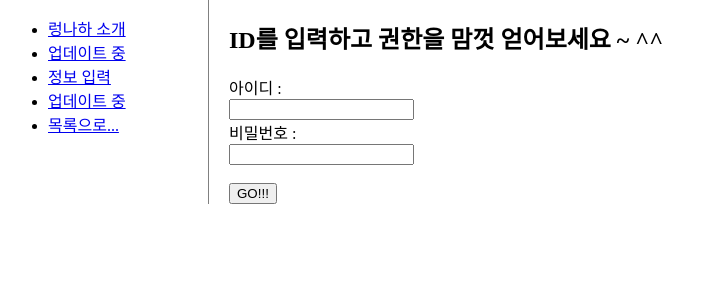
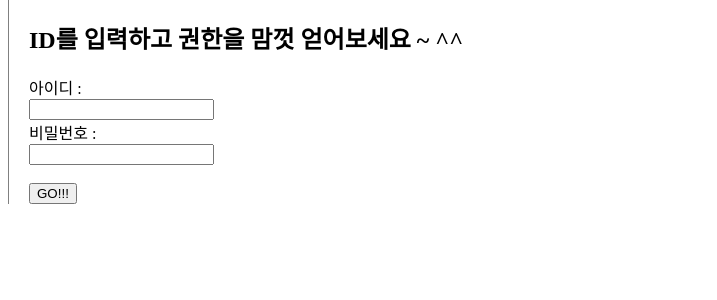
Before and after one commit to lungnahahd/Info_Lungnaha, a Django app: page /login.html/ in a window 1280 px wide. Shown: the part 129-429 px from the top of the page, without its empty margins (0-717 px from the left). Run offline with Django 3.2, Linux system fonts and the light colour scheme; some libraries are stand-ins or nearby versions.

Commit message:
Fix_login/out

```diff
--- a/Server/Server/urls.py
+++ b/Server/Server/urls.py
@@ -30,7 +30,7 @@ urlpatterns = [
     path('changedata',main.views.changedata, name='changedata'),
     path('update',main.views.update, name='update'),
     path('ckeditor/', include('ckeditor_uploader.urls')),
-    path('index.html/', main.views.mainview),
+    path('home.html/', main.views.home),
     path('index.html/post.html',main.views.postview),
     path('post.html',main.views.upload),
 
--- a/Server/main/models.py
+++ b/Server/main/models.py
@@ -5,11 +5,7 @@ from ckeditor.fields import RichTextField
 class infolist (models.Model):
     objects = models.Manager()
     title = models.CharField(max_length=200)
-    information = RichTextUploadingField(null=True)
-    # title = models.CharField(max_length=30)
-    # information = models.CharField(max_length=500)
-    # id = models.AutoField(primary_key=True)
-    # mainphoto = models.ImageField(blank=True, null=True)
+    information = RichTextUploadingField()
 
     def __str__(self):
         return self.title
--- a/Server/main/templates/about.html
+++ b/Server/main/templates/about.html
@@ -43,7 +43,7 @@
             <a class="nav-link" href="http://localhost:8000/about.html">About</a>
           </li>
           <li class="nav-item">
-            <a class="nav-link" href="http://localhost:8000/three.html.html">Sample Post</a>
+            <a class="nav-link" href="http://localhost:8000/three.htmlthree.html">Sample Post</a>
           </li>
           <li class="nav-item">
             <a class="nav-link" href="http://localhost:8000/contact.html">Contact</a>
--- a/Server/main/templates/home.html
+++ b/Server/main/templates/home.html
@@ -34,8 +34,8 @@
 
     <article>
       저의 비밀스러운 사이트에 오신 걸 환영합니다 ^^ 여기서 권한을 확인해주세요~
-      <input type="button" onclick="location.href ='login.html'" value="렁나하 인증">
-      <input type="button" onclick="location.href='logout.html'" value="권한 버리기">
+      <input type="button" onclick="location.href ='http://localhost:8000/login.html'" value="렁나하 인증">
+      <input type="button" onclick="location.href='http://localhost:8000/logout.html'" value="권한 버리기">
     </article>
 
 </body>
--- a/Server/main/templates/index.html
+++ b/Server/main/templates/index.html
@@ -50,7 +50,7 @@
           </li>
         </li>
         <li class="nav-item">
-          <a class="nav-link" href="http://localhost:8000/home.html">Authedicate</a>
+          <a class="nav-link" href="home.html">Authedicate</a>
         </li>
         </ul>
       </div>
--- a/Server/main/templates/login.html
+++ b/Server/main/templates/login.html
@@ -27,15 +27,6 @@
     </h1>
   </header>
 
-	<nav>
-        <ul>
-          <li><a href="one.html">렁나하 소개</a></li>
-          <li><a href="two.html">업데이트 중</a></li>
-          <li><a href="three.html">정보 입력</a></li>
-          <li><a href="/writeinfo.html">업데이트 중</a></li>
-          <li><a href="/result.html">목록으로...</a></li>
-        </ul>
-    </nav>
     <article>
       <div class="container">
           <h1>ID를 입력하고 권한을 맘껏 얻어보세요 ~ ^^</h1>
```
Also changed, not shown: Server/main/admin.py (+18 -11 lines), Server/main/templates/logout.html (+0 -8 lines), Server/Server/settings.py (line endings or trailing spaces), Server/main/migrations/0010_auto_20210226_1353.py (added).
